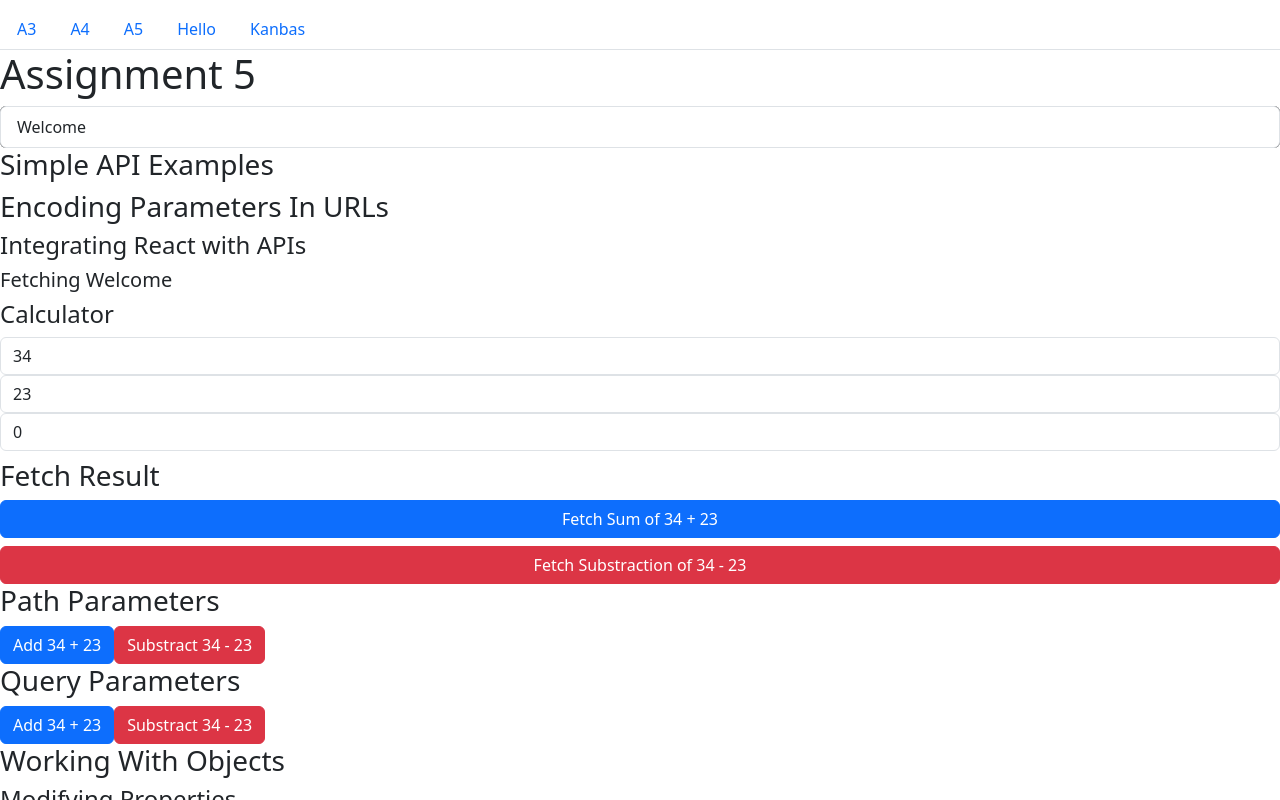
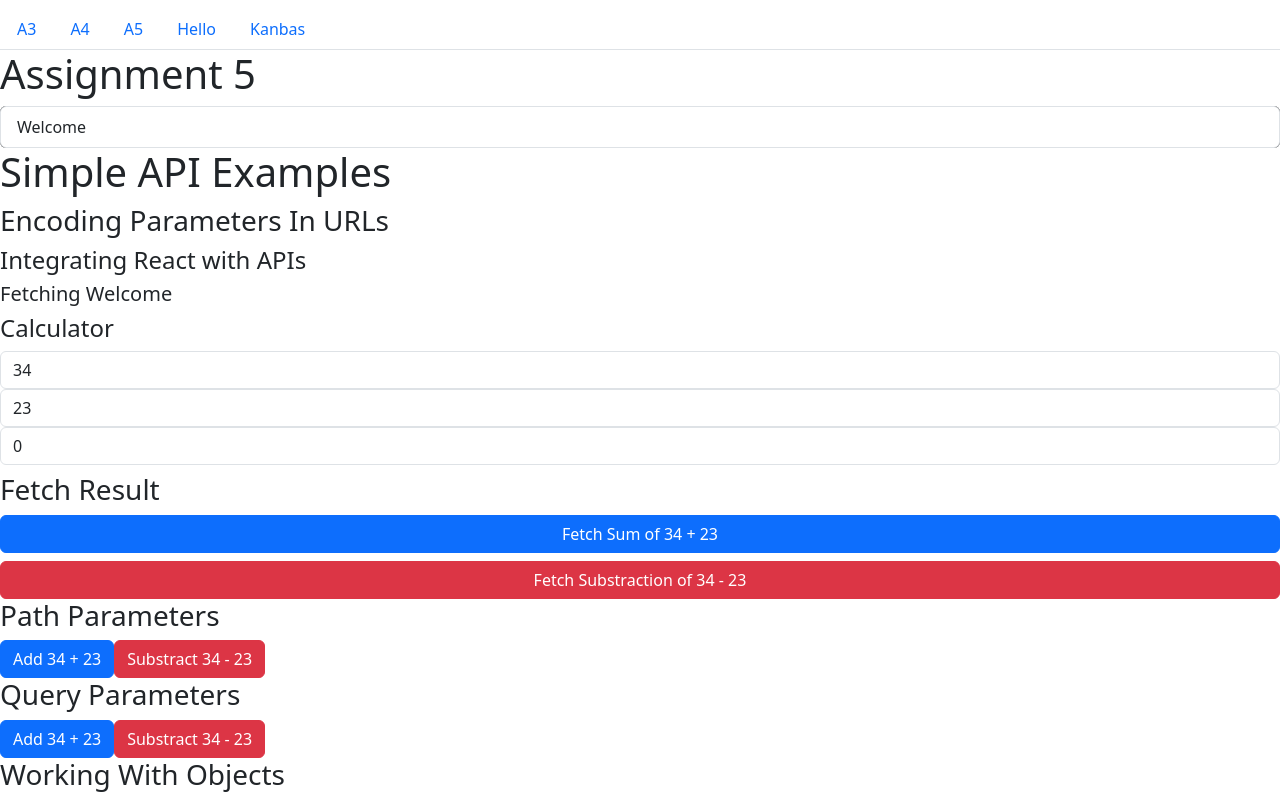
Before and after one commit to Amey22s/kanbas-react-web-app, a React (Create React App) app: page /#/Labs/a5 in a window 1280 px wide. Shown: the top 800 px of the page. Built offline with nearby package versions, Linux system fonts and the light colour scheme; no server answers.

Commit message:
bug fixes

```diff
--- a/src/Labs/a5/simpleapiexamples.js
+++ b/src/Labs/a5/simpleapiexamples.js
@@ -1,8 +1,3 @@
-const SimpleAPIExamples = () => {
-    return(
-        <>
-        <h3>Simple API Examples</h3>
-        </>
-    )
-}
-export default SimpleAPIExamples;
+export default function SimpleAPIExamples() {
+    return <h1>Simple API Examples</h1>;
+  }
```
